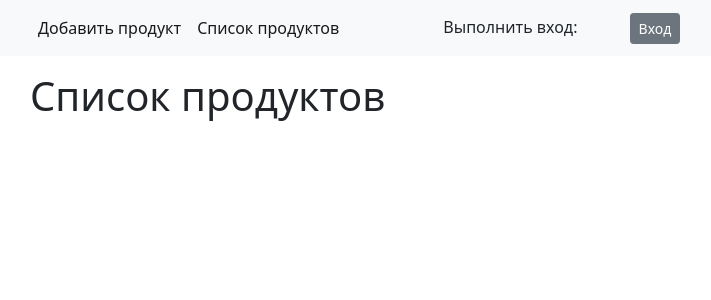
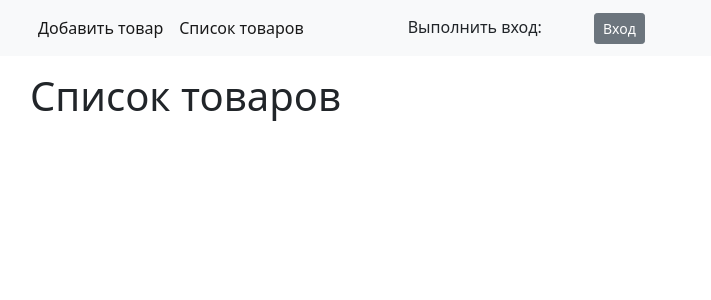
Before and after one commit to Nadezhda2205/kontrol_python_8_Khovrich_Nadezhda, a Django app: page / in a window 1280 px wide. Shown: the top 300 px of the page, without its empty margins (52-763 px from the left). Run offline with Django 4.2, Linux system fonts and the light colour scheme; data that the repository does not hold is empty.

Commit message:
Удаление товара

```diff
--- a/core/urls.py
+++ b/core/urls.py
@@ -2,7 +2,7 @@
 from django.contrib import admin
 from django.urls import path
 from accounts.views import  LoginView, logout_view, RegisterView
-from products.views import ProductListView, ProductDetailView, ProductCreateView, ProductUpdateView
+from products.views import ProductListView, ProductDetailView, ProductCreateView, ProductUpdateView, ProductDeleteView
 
 
 urlpatterns = [
@@ -11,7 +11,8 @@ urlpatterns = [
     path('product/<int:pk>', ProductDetailView.as_view(), name='product'),
     path('product/add/', ProductCreateView.as_view(), name='product_add'),
     path('product/edit/<int:pk>', ProductUpdateView.as_view(), name='product_edit'),
-
+    path('product/delete/<int:pk>', ProductDeleteView.as_view(), name='product_delete'),
+    path('product/confirm-delete/<int:pk>', ProductDeleteView.as_view(), name='product_confirm_delete'),
 
     path('login/', LoginView.as_view(), name='login'),
     path('logout/', logout_view, name='logout'),
--- a/products/views.py
+++ b/products/views.py
@@ -1,6 +1,6 @@
 from django.shortcuts import render
-from django.views.generic import ListView, DetailView, CreateView, UpdateView
-from django.urls import reverse
+from django.views.generic import ListView, DetailView, CreateView, UpdateView, DeleteView
+from django.urls import reverse, reverse_lazy
 
 from products.models import Product
 from products.forms import ProductForm
@@ -34,3 +34,9 @@ class ProductUpdateView(UpdateView):
 
     def get_success_url(self):
         return reverse('product', kwargs={'pk': self.object.pk})
+
+
+class ProductDeleteView(DeleteView):
+    template_name = 'product_confirm_delete.html'
+    model = Product
+    success_url = reverse_lazy('products')
--- a/templates/base.html
+++ b/templates/base.html
@@ -24,14 +24,12 @@
         <span class="navbar-toggler-icon"></span>
       </button>
       <div class="collapse navbar-collapse " id="navbarTogglerDemo01">
-        {% comment %} <a class="navbar-brand" href="#"><img class="rounded-circle" src="#" alt="logo" height="55" width="66">sss</a> {% endcomment %}
-
         <ul class="navbar-nav me-auto mb-2 mb-lg-0">
           <li class="nav-item">
-            <a class="nav-link active" href="{% url 'product_add' %}">Добавить продукт</a>
+            <a class="nav-link active" href="{% url 'product_add' %}">Добавить товар</a>
           </li>
           <li class="nav-item">
-            <a class="nav-link active" aria-current="page" href="#"><span class="cl_color">Список продуктов</span></a>
+            <a class="nav-link active" aria-current="page" href="{% url 'index' %}"><span class="cl_color">Список товаров</span></a>
           </li>
           <div class="ms-5 d-flex align-items-center">
 
--- a/templates/index.html
+++ b/templates/index.html
@@ -2,12 +2,12 @@
 {% load static %}
 
 {% block title %}
-    Список продуктов
+    Список товаров
 {% endblock %}
 
 {% block content %}
 
-  <h1>Список продуктов</h1>
+  <h1>Список товаров</h1>
 
   {% for product in products %}
 
@@ -24,7 +24,7 @@
           <a href="{% url 'product' product.pk %}">Ещё</a>
 
           <a class="btn btn-secondary btn-sm" href="{% url 'product_edit' product.pk %}">Edit</a>
-          <a class="btn btn-secondary btn-sm" href="#">Delete</a>
+          <a class="btn btn-secondary btn-sm" href="{% url 'product_confirm_delete' product.pk %}">Delete</a>
         </div>
       </div>
     </div>
--- a/templates/products/product.html
+++ b/templates/products/product.html
@@ -19,8 +19,8 @@
         <h5 class="card-title">{{ product.name }}</h5>
         <p class="card-text">{{ product.get_category_display }} </p>
         <p class="card-text"><small class="text-muted">{{ product.description }}</small></p>
-        <a class="btn btn-secondary btn-sm" href="#">Edit</a>
-        <a class="btn btn-secondary btn-sm" href="#">Delete</a>
+        <a class="btn btn-secondary btn-sm" href="{% url 'product_edit' product.pk %}">Edit</a>
+        <a class="btn btn-secondary btn-sm" href="{% url 'product_delete' product.pk %}">Delete</a>
       </div>
     </div>
   </div>
```
Also changed, not shown: templates/products/product_confirm_delete.html (added, +39 -0 lines).
